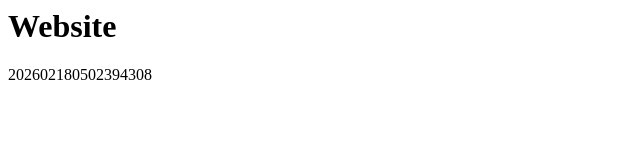
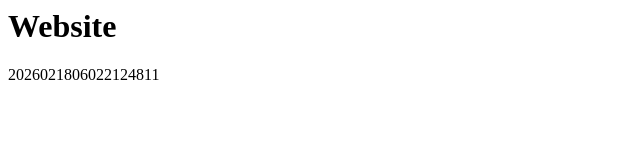
Before and after one commit to DaurenAmanbayev/gcp-github-actions-practice, a plain HTML site: page index.html in a window 1280 px wide. Shown: the full height of the page, 0-640 px from the left. Drawn offline with Linux system fonts and the light colour scheme.

Commit message:
Add index.html

```diff
--- a/index.html
+++ b/index.html
@@ -4,6 +4,6 @@
   </head>
   <body>
     <h1>Website</h1>
-    <p>202602180502394308</p>
+    <p>2026021806022124811</p>
   </body>
 </html>
```
